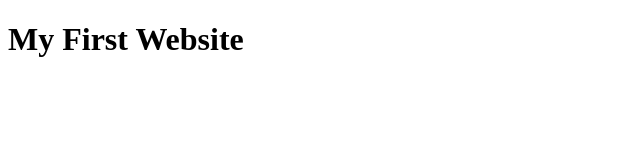
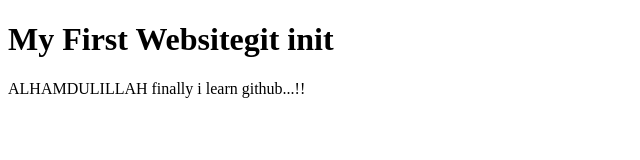
Before and after one commit to TanvirHasanAshik/my-first-website, a plain HTML site: page index.html in a window 1280 px wide. Shown: the whole page, without its empty margins (0-640 px from the left). Drawn offline with Linux system fonts and the light colour scheme.

Commit message:
Add some text

```diff
--- a/index.html
+++ b/index.html
@@ -6,6 +6,7 @@
     <title>Document</title>
 </head>
 <body>
-    <h1>My First Website</h1>
+    <h1>My First Websitegit init</h1>
+    <p>ALHAMDULILLAH finally i learn github...!!</p>
 </body>
 </html>
```
